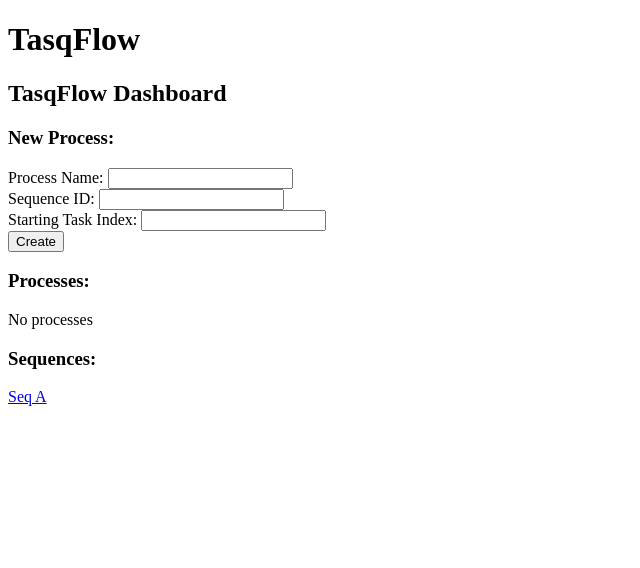
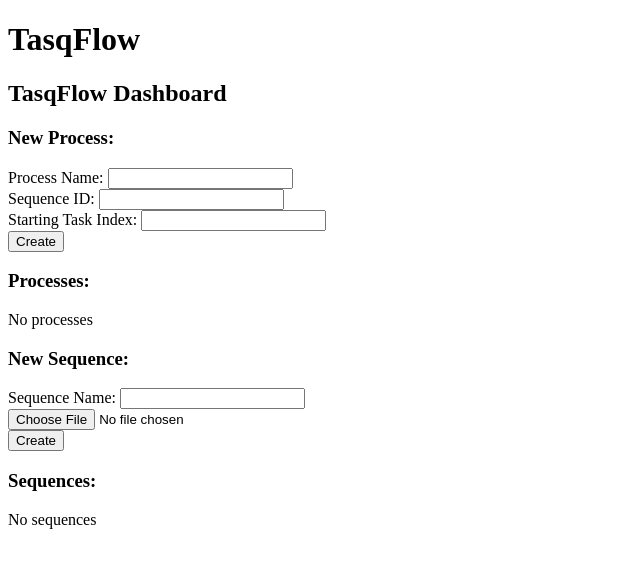
Before and after one commit to Nielam-Dass/TasqFlow, a React (Vite) app: page / in a window 1280 px wide. Shown: the top 568 px of the page, without its empty margins (0-640 px from the left). Built offline with nearby package versions, Linux system fonts and the light colour scheme.

Commit message:
Add new sequence creation feature

```diff
--- a/package.json
+++ b/package.json
@@ -10,6 +10,8 @@
     "preview": "vite preview"
   },
   "dependencies": {
+    "@types/papaparse": "^5.5.2",
+    "papaparse": "^5.5.3",
     "react": "^19.2.4",
     "react-dom": "^19.2.4",
     "react-router": "^7.14.2",
--- a/src/components/TasqUserData.tsx
+++ b/src/components/TasqUserData.tsx
@@ -1,6 +1,7 @@
 import { createContext, useContext, useEffect, useReducer, type JSX, type PropsWithChildren } from "react"
 import type UserData from "../types/UserData"
 import type Process from "../types/Process";
+import type Sequence from "../types/Sequence";
 
 /**
  * Gets user data from local storage
@@ -30,6 +31,16 @@ const isProcessType = (payload: unknown): payload is Process => {
   )
 }
 
+const isSequenceType = (payload: unknown): payload is Sequence => {
+  return (
+    typeof payload === "object" &&
+    payload !== null &&
+    "sequenceId" in payload &&
+    "sequenceName" in payload &&
+    "tasks" in payload
+  )
+}
+
 type Action = {
   actionType: string;
   payload: unknown;
@@ -44,6 +55,20 @@ type Action = {
  */
 const reducer = (state: UserData, action: Action): UserData => {
   switch (action.actionType) {
+    case "NEW-SEQUENCE":
+      if (isSequenceType(action.payload)) {
+        const newSequence: Sequence = action.payload
+        return {
+          ...state,
+          sequences: {
+            ...state.sequences,
+            [newSequence.sequenceId]: newSequence
+          }
+        }
+      }
+      else {
+        throw new Error("NEW-SEQUENCE actionType requires payload object of type Sequence")
+      }
     case "UPDATE-PROCESS":
       if (isProcessType(action.payload) && state.processes[action.payload.processId]) {
         const updatedProcess: Process = action.payload
@@ -88,20 +113,7 @@ const TasqUserDataContext = createContext<TasqUserDataProviderValue | null>(null
  * @returns JSX element for the user data provider component
  */
 export default function TasqUserDataProvider({ children }: PropsWithChildren): JSX.Element {
-  const [userDataState, userDataDispatch] = useReducer(reducer, {
-    sequences: {
-      "AAA": {
-        sequenceId: "AAA",
-        sequenceName: "Seq A",
-        tasks: [
-          {taskId: "t1", taskName: "Task 1", isOptional: false},
-          {taskId: "t2", taskName: "Task 2", isOptional: false},
-          {taskId: "t3", taskName: "Task 3", isOptional: true},
-          {taskId: "t4", taskName: "Task 4", isOptional: false},
-        ]}
-    },
-    processes: {}
-  }, getSavedUserData)
+  const [userDataState, userDataDispatch] = useReducer(reducer, {sequences: {}, processes: {}}, getSavedUserData)
   return (
     <TasqUserDataContext value={[userDataState, userDataDispatch]}>
       { children }
--- a/src/pages/home/HomePage.tsx
+++ b/src/pages/home/HomePage.tsx
@@ -3,6 +3,8 @@ import { useTasqUserData } from "../../components/TasqUserData"
 import { Link } from "react-router"
 import NewProcessForm from "./NewProcessForm"
 import type Process from "../../types/Process"
+import NewSequenceForm from "./NewSequenceForm"
+import type Sequence from "../../types/Sequence"
 
 
 /**
@@ -29,6 +31,10 @@ function HomePage(): JSX.Element {
         }
       </div>
       <div>
+        <h3>New Sequence:</h3>
+        <NewSequenceForm onCreate={(s: Sequence) => dispatch({ actionType: "NEW-SEQUENCE", payload: s})}/>
+      </div>
+      <div>
         <h3>Sequences:</h3>
         {
           Object.entries(tasqUserData.sequences).length &&
--- /dev/null
+++ b/src/pages/home/NewSequenceForm.tsx
@@ -0,0 +1,55 @@
+import { useRef } from "react"
+import type Sequence from "../../types/Sequence"
+import Papa from "papaparse"
+import type Task from "../../types/Task"
+import {v4 as uuidv4} from "uuid"
+
+
+/**
+ * Component to create a new sequence
+ *
+ * @param props NewSequenceForm props object
+ * @param props.onCreate Function that accepts newly create Sequence object and adds it to the user data
+ * @returns JSX element for the form to add a new sequence
+ */
+function NewSequenceForm({ onCreate }: { onCreate(s: Sequence): void }) {
+  const fileRef = useRef<HTMLInputElement>(null)
+  const seqNameRef = useRef<HTMLInputElement>(null)
+
+  const handleCreate: React.MouseEventHandler<HTMLButtonElement> = () => {
+    if (seqNameRef.current && fileRef.current && fileRef.current.files) {
+      const seqNameVal: string = seqNameRef.current.value
+      const file = fileRef.current.files[0]
+      const reader = new FileReader()
+
+      reader.onload = () => {
+        const fileContent: string = reader.result as string
+        const fileData = Papa.parse<string>(fileContent).data
+        const taskList: Task[] = fileData.map((row: string): Task => {
+          return {
+            taskId: uuidv4(),
+            taskName: row[0],
+            isOptional: row[1]==="0"
+          }
+        })
+        const newSequence: Sequence = {
+          sequenceId: uuidv4(),
+          sequenceName: seqNameVal,
+          tasks: taskList
+        }
+        onCreate(newSequence)
+      }
+      reader.readAsText(file)
+    }
+  }
+  return (
+    <>
+      <label htmlFor="new-seq-name">Sequence Name: </label>
+      <input type="text" id="new-seq-name" ref={seqNameRef}/><br />
+      <input type="file" ref={fileRef}/><br />
+      <button onClick={handleCreate}>Create</button>
+    </>
+  )
+}
+
+export default NewSequenceForm
```
Also changed, not shown: 2 other files (tests, documents, lock files or other folders).
